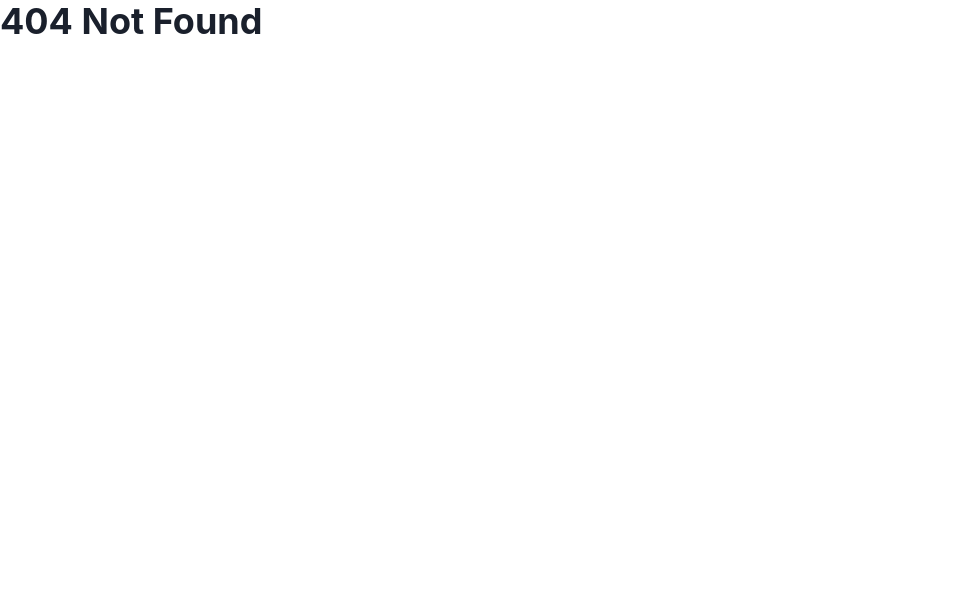
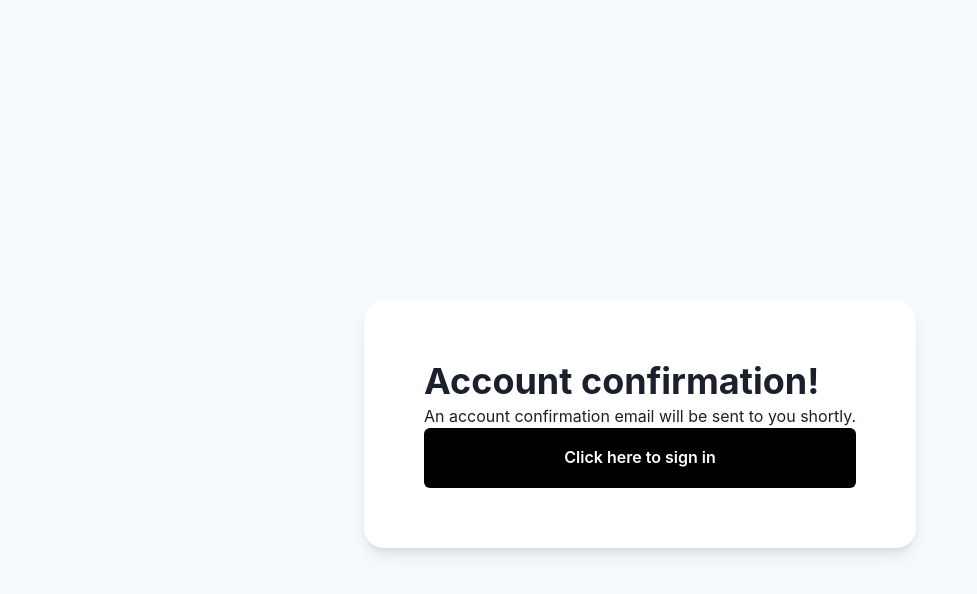
Before and after one commit to project-orbital/frontend, a React (Create React App) app: page /email-sent in a window 1280 px wide. Before the commit this address had no page. Shown: the top 594 px of the page, without its empty margins (0-977 px from the left). Built offline with nearby package versions, Linux system fonts and the light colour scheme.

Commit message:
"Implement email verificaiton"

```diff
--- a/src/index.js
+++ b/src/index.js
@@ -6,6 +6,7 @@ import App from "./App";
 import SignUp from "./routes/SignUp";
 import SignIn from "./routes/SignIn";
 import Dashboard from "./routes/Dashboard";
+import EmailSent from "./routes/EmailSent";
 
 const theme = extendTheme({
     // Theme extensions go here.
@@ -20,6 +21,7 @@ const element = <StrictMode>
                 <Route path="sign-up" element={<SignUp/>}/>
                 <Route path="sign-in" element={<SignIn/>}/>
                 <Route path="dashboard" element={<Dashboard/>}/>
+                <Route path="email-sent" element={<EmailSent/>}/>
                 <Route path="*" element={<Heading>404 Not Found</Heading>}/>
             </Routes>
         </BrowserRouter>
--- /dev/null
+++ b/src/routes/EmailSent.js
@@ -0,0 +1,30 @@
+import {
+    Center,
+    Heading,
+    Spacer,
+    Text,
+    Button,
+    VStack
+} from "@chakra-ui/react";
+import {Link as RouterLink} from "react-router-dom";
+
+export default function EmailSent() {
+    // === === ===
+    // Form component.
+
+    return <Center h="100vh" w="100vw" bg="gray.50">
+    <VStack>
+        <Spacer p="20px"/>
+        <VStack p="60px" align="stretch" borderRadius="20px" bg="white" shadow="lg">
+            <form>
+            <Heading as="h1">Account confirmation!</Heading>
+            <Text> An account confirmation email will be sent to you shortly.</Text>
+                <VStack spacing="20px" align="stretch">
+                <Button as={RouterLink} to='/sign-in' type='submit' h="60px" w="100%" bg="black" color="white">
+                Click here to sign in</Button>
+                </VStack>
+            </form>
+        </VStack>
+    </VStack>
+</Center>
+}
--- a/src/routes/SignUp.js
+++ b/src/routes/SignUp.js
@@ -42,13 +42,16 @@ export default function SignUp() {
         })
             .catch(err => errorToast(err.response.data))
             .then(res => {
+                //bring to emailsent page
                 if (res.status === 200) {
                     toast.closeAll();
-                    successToast();
+                    navigate("/email-sent")
+                    /*
                     setTimeout(() => {
                         navigate("/dashboard")
                         toast.closeAll();
                     }, 800);
+                    */
                 }
             });
     }
@@ -61,15 +64,6 @@ export default function SignUp() {
             isClosable: true,
         })
         setError("username", {message: message})
-    }
-
-    function successToast() {
-        toast({
-            title: "Success!",
-            description: "Taking you to your dashboard...",
-            status: "success",
-            isClosable: true,
-        })
     }
 
     // === === ===
@@ -132,8 +126,8 @@ export default function SignUp() {
         <FormErrorMessage color="red.500">{errors.password && errors.password.message}</FormErrorMessage>
     </FormControl>
 
-    const submitButton = <Button isLoading={isSubmitting} type='submit' h="60px" w="100%" bg="black" color="white">
-        Create your account
+const submitButton = <Button isLoading={isSubmitting} type='submit' h="60px" w="100%" bg="black" color="white">
+Create your account
     </Button>
 
     const signInLink = <Text>
```
